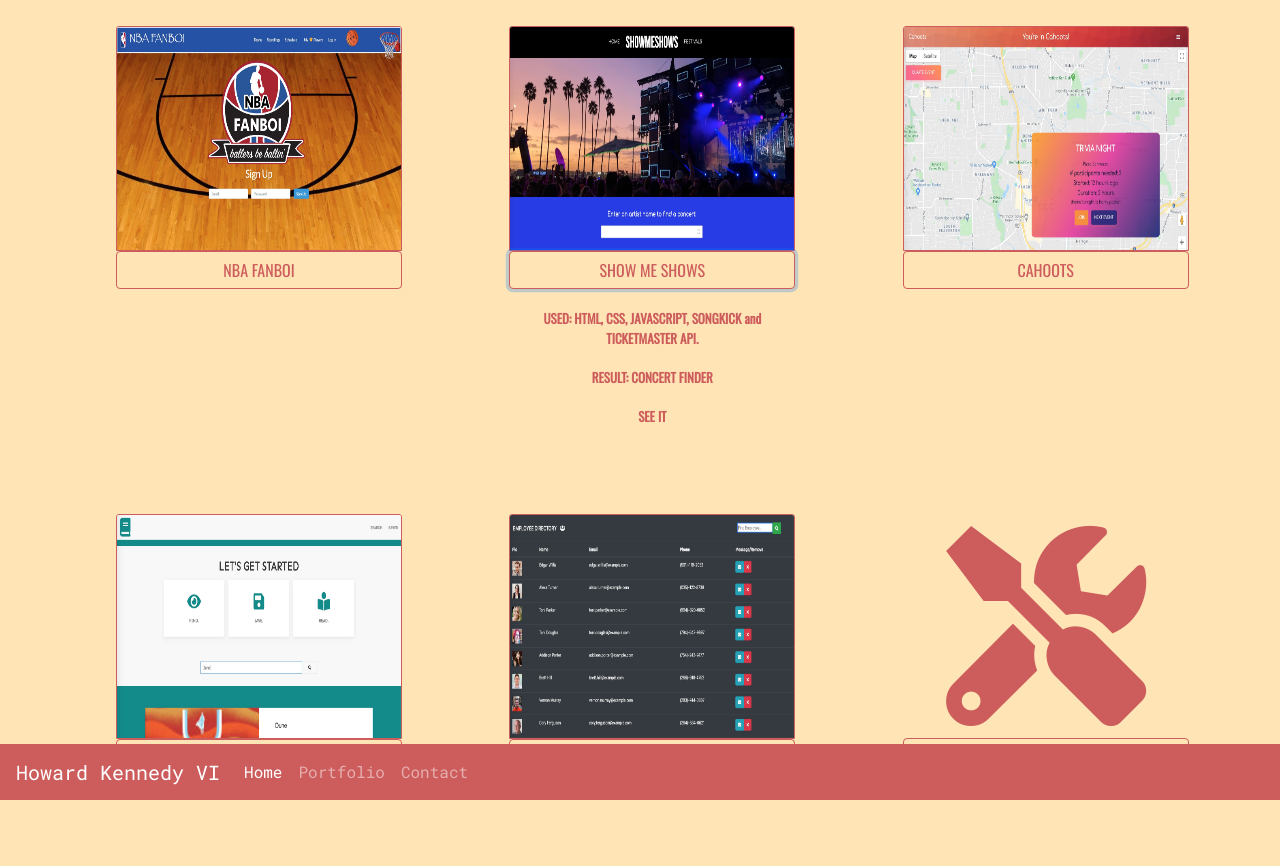
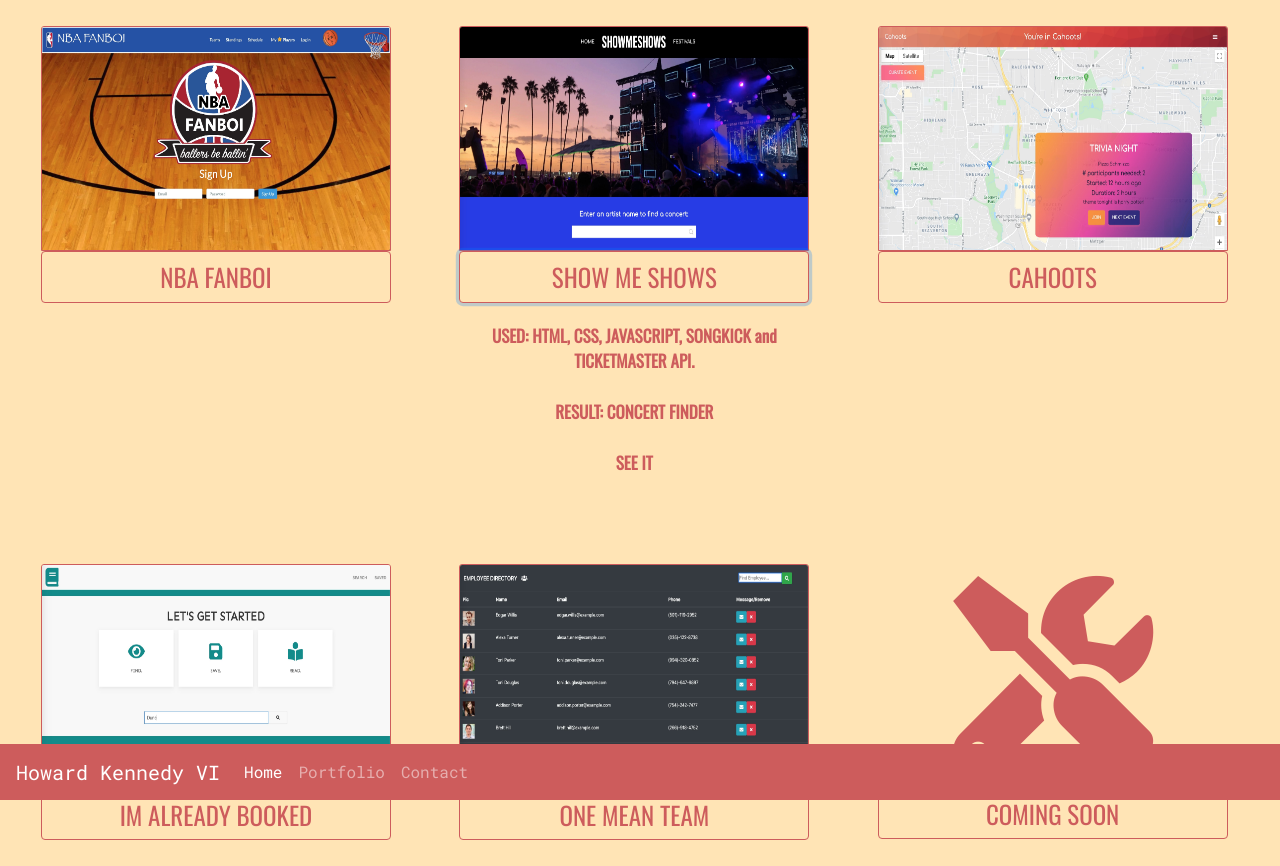
Before and after one commit to hkennedyvi/portfolio-react, a React (Create React App) app in the folder client/: page /portfolio in a window 1280 px wide. Both pictures are taken after a click on the button "SHOW ME SHOWS". Before the commit the page ends 803 px from the top, so only its background shows below. Built offline with nearby package versions, Linux system fonts and the light colour scheme.

Commit message:
font-size and portfolio grid adjust

```diff
--- a/client/src/components/FullPortfolio.jsx
+++ b/client/src/components/FullPortfolio.jsx
@@ -36,7 +36,7 @@ function FullPortfolio() {
                             aria-expanded="false" aria-controls="collapseExample">SHOW ME SHOWS</button>
                         <div className="collapse" id="second-card">
                             <div className="card-body text-center">
-                                <p>USED: HTML, CSS, JAVASCRIPT, SONGKICK and TICKETMASTER API.
+                                <p className="test">USED: HTML, CSS, JAVASCRIPT, SONGKICK and TICKETMASTER API.
                                     <br /><br />
                                     RESULT: CONCERT FINDER
                                     <br /><br />
@@ -112,7 +112,6 @@ function FullPortfolio() {
                             <div className="card-body text-center">
                                 <p>I'M ALWAYS WORKING ON SOMETHING NEW. CHECK BACK TO SEE MY NEXT PROJECT.
                                     <br /><br />
-
                                 </p>
                             </div>
                         </div>
--- a/client/src/components/style.css
+++ b/client/src/components/style.css
@@ -67,13 +67,14 @@ html, body {
 
 .portfolio-row {
     background-color: #FFE4B5;
-    padding: 25px 0 25px 100px;
+    padding: 25px 0 25px 25px;
 }
 
 .portfolio-btn, #contact-btn {
     background-color: #FFE4B5;
     color: indianred;
     border-color: indianred;
+    font-size: 25px;
 }
 
 .portfolio-btn:hover {
@@ -82,13 +83,17 @@ html, body {
   }
 
 .card {
-    width: 18rem;
+    width: 22rem;
     background-color: #FFE4B5;
     color: indianred;
     font-family: 'Oswald', sans-serif;
     font-size: 13px;
     font-weight: bolder;
     border-color: #FFE4B5;
+}
+
+.card-body {
+    font-size: 17px;
 }
 
 .d-flex {
```
